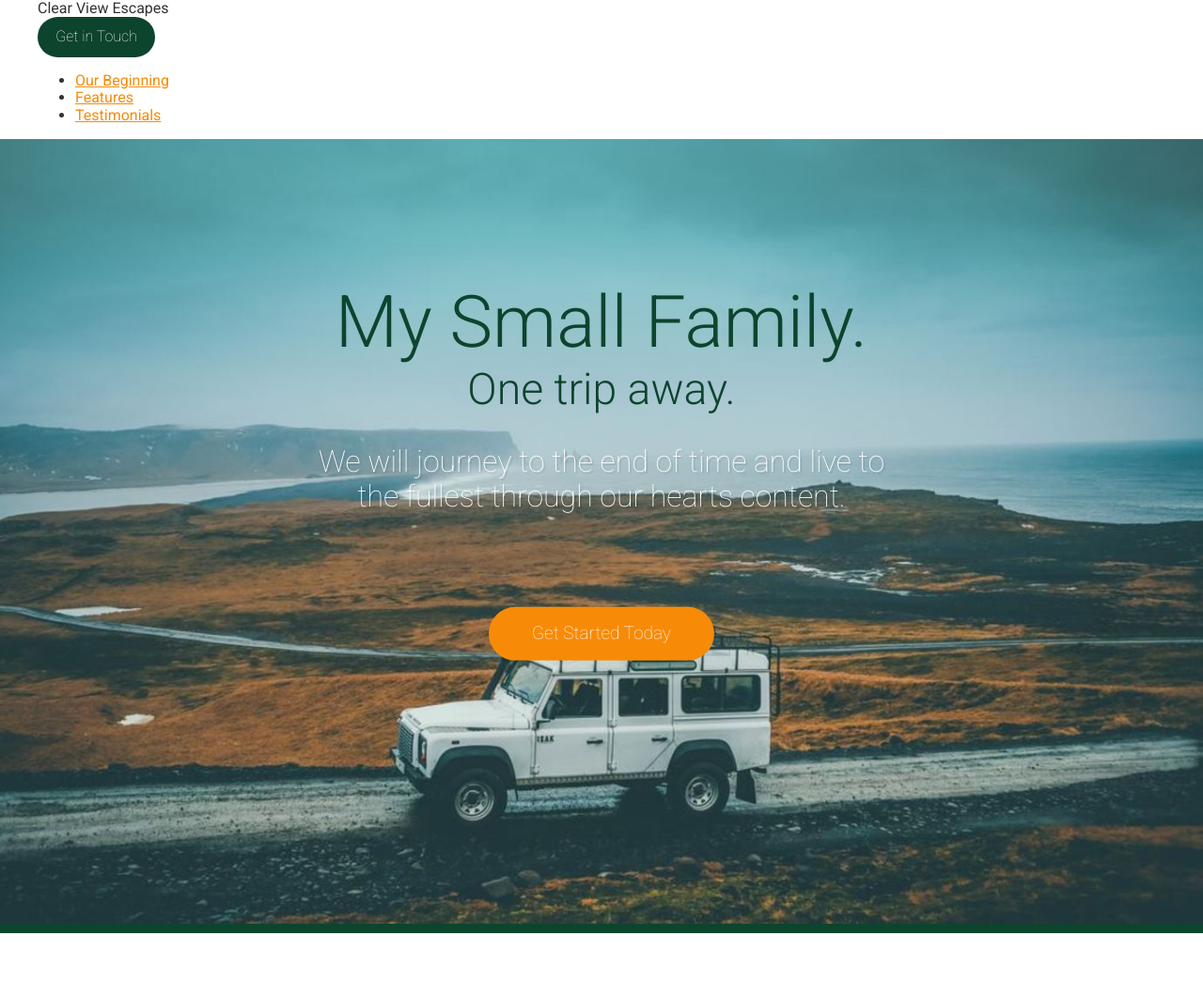
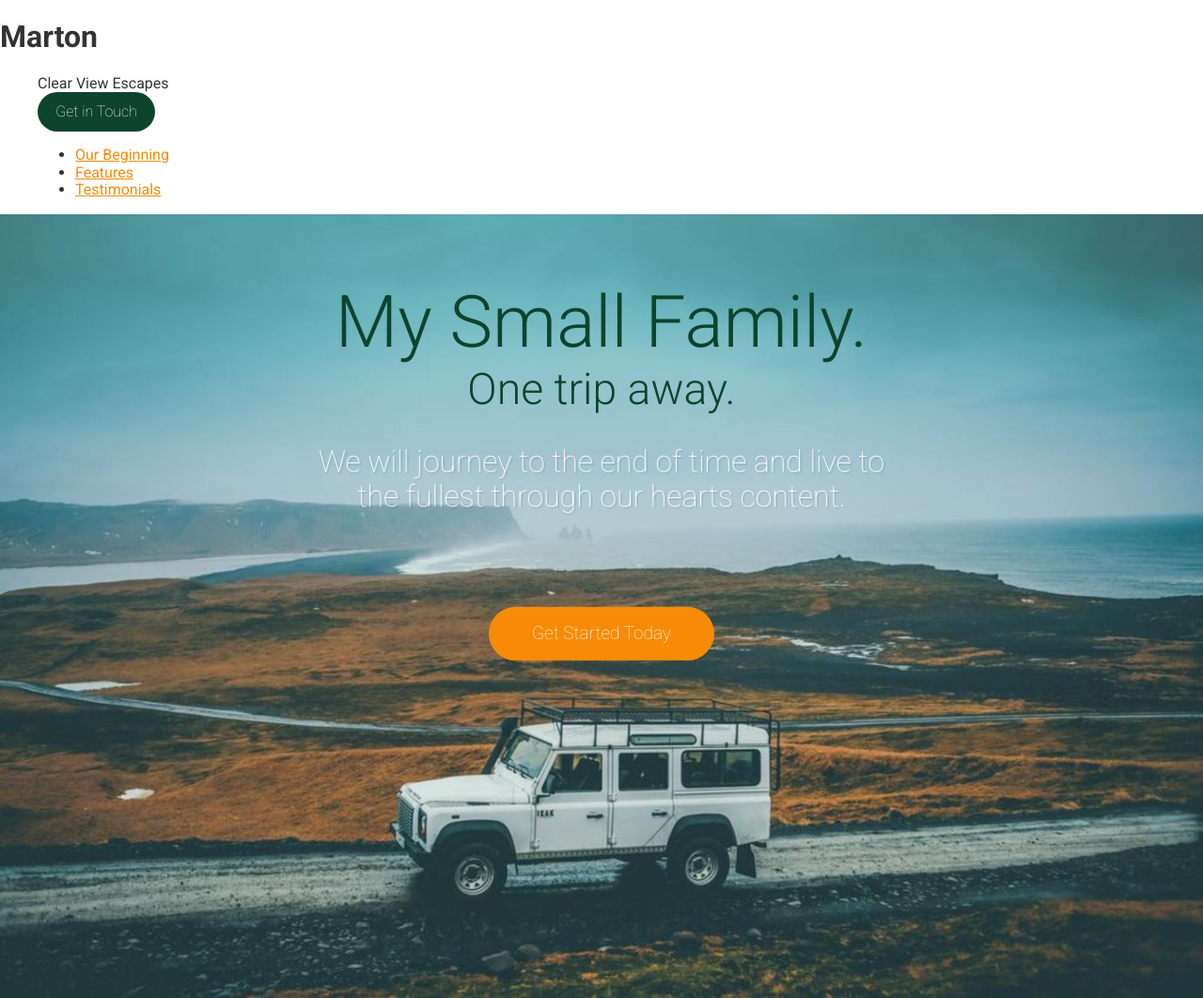
Before and after one commit to madhesca/My-First-Project, a website: page app/index.html in a window 1280 px wide. Shown: the top 1062 px of the page at 94% size. Drawn offline with Linux system fonts and the light colour scheme.

Commit message:
to github please

```diff
--- a/app/index.html
+++ b/app/index.html
@@ -14,6 +14,7 @@
 
 </head>
 <body>
+<h1>Marton</h1>
 <!--HEADER STARTS HERE -->
   <header class="site-header">
     <div class="wrapper">
```
